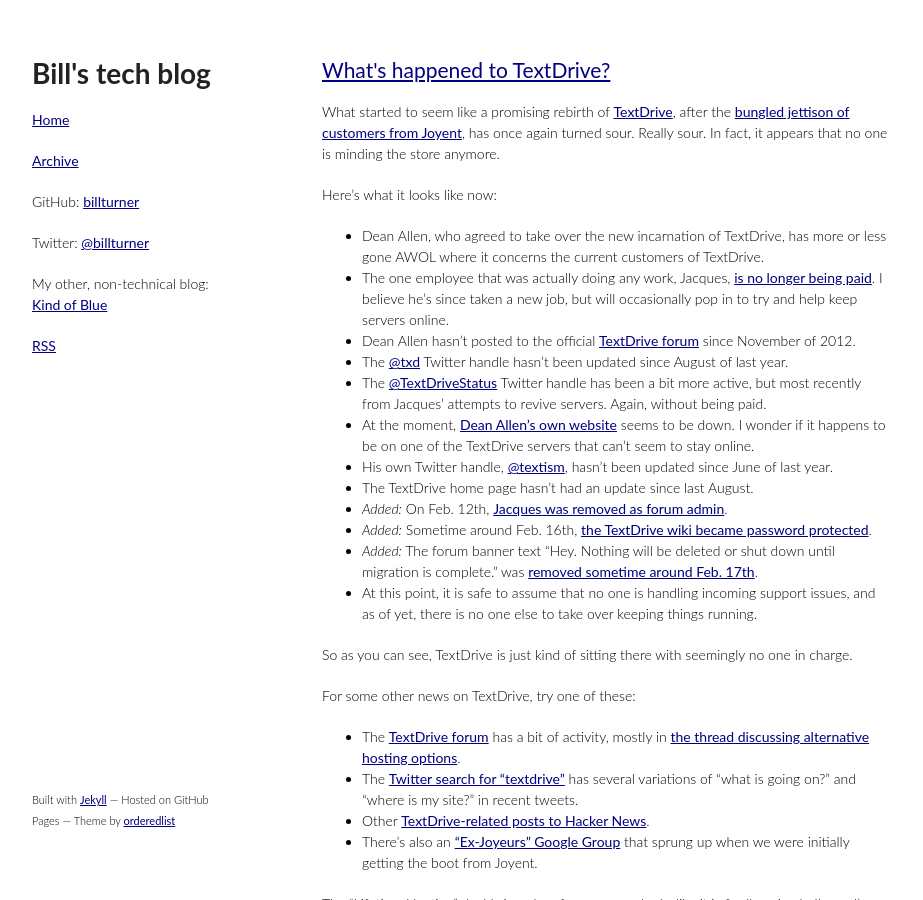
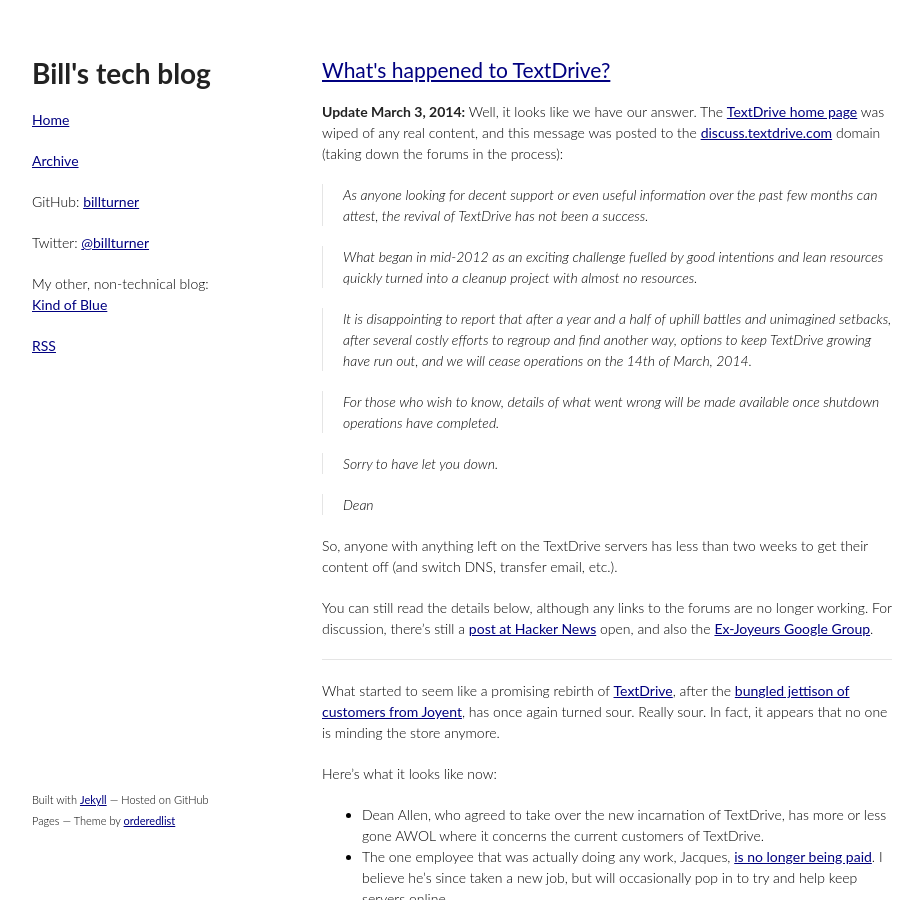
Before and after one commit to billturner/billturner.github.io, a Jekyll site: the page built from _posts/2014/2014-02-28-whats-happened-to-textdrive.markdown, in a window 1280 px wide and 900 px high. Shown: the whole window, without its empty margins (178-1101 px from the left). Built offline with Jekyll 4.4.1, drawn with Linux system fonts in a browser that asks for light colours; Markdown is read by kramdown in place of the engine named in the settings; comment, search, counter and statistics services are not loaded.

Commit message:
Adding Dean's final response to the TxD post

```diff
--- a/_posts/2014/2014-02-28-whats-happened-to-textdrive.markdown
+++ b/_posts/2014/2014-02-28-whats-happened-to-textdrive.markdown
@@ -6,6 +6,27 @@
 tags:
 - hosting
 ---
+
+**Update March 3, 2014:** Well, it looks like we have our answer. The [TextDrive home page](http://textdrive.com/) was wiped of any real content, and this message was posted to the [discuss.textdrive.com](http://discuss.textdrive.com/) domain (taking down the forums in the process):
+
+> As anyone looking for decent support or even useful information over the past few months can attest, the revival of TextDrive has not been a success.
+
+> What began in mid-2012 as an exciting challenge fuelled by good intentions and lean resources quickly turned into a cleanup project with almost no resources.
+
+> It is disappointing to report that after a year and a half of uphill battles and unimagined setbacks, after several costly efforts to regroup and find another way, options to keep TextDrive growing have run out, and we will cease operations on the 14th of March, 2014.
+
+> For those who wish to know, details of what went wrong will be made available once shutdown operations have completed.
+
+> Sorry to have let you down.
+
+> Dean
+
+So, anyone with anything left on the TextDrive servers has less than two weeks to get their content off (and switch DNS, transfer email, etc.).
+
+You can still read the details below, although any links to the forums are no longer working. For discussion, there's still a [post at Hacker News](https://news.ycombinator.com/item?id=7318940) open, and also the [Ex-Joyeurs Google Group](https://groups.google.com/forum/#!forum/ex-joyeurs).
+
+---
+
 What started to seem like a promising rebirth of [TextDrive](http://textdrive.com/ "The TextDrive home page"), after the [bungled jettison of customers from Joyent](http://gigaom.com/2012/08/30/a-user-revolt-and-the-second-coming-of-textdrive/), has once again turned sour. Really sour. In fact, it appears that no one is minding the store anymore.
 
 Here's what it looks like now:
```
